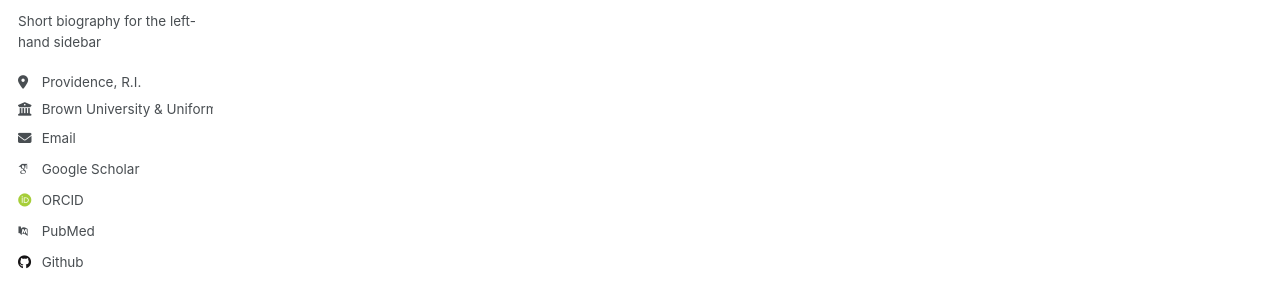
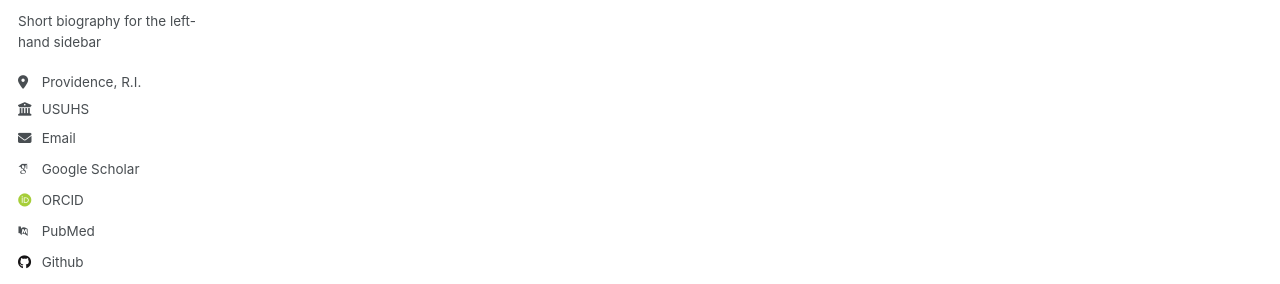
Before and after one commit to tomrannosaurus/tomrannosaurus.github.io, a Jekyll site: the page built from _pages/about.md, in a window 1280 px wide. Shown: the part 293-577 px from the top of the page. Built offline with Jekyll 4.4.1, drawn with Linux system fonts in a browser that asks for light colours; some web fonts are replaced.

Commit message:
Update _config.yml

```diff
--- a/_config.yml
+++ b/_config.yml
@@ -26,7 +26,8 @@ author:
   pronouns         : "(Tom)"
   bio              : "Short biography for the left-hand sidebar"
   location         : "Providence, R.I."
-  employer         : "Brown University & Uniformed Services University of the Health Sciences"
+  employer         : "USUHS"
+  university       : "Brown University"
   uri              : # URL
   email            : "none@example.org"
 
```
